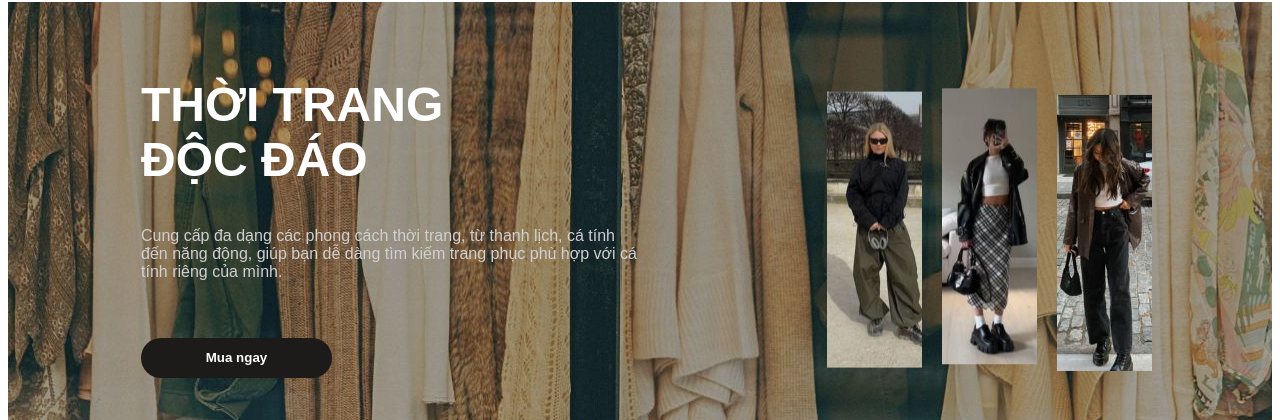
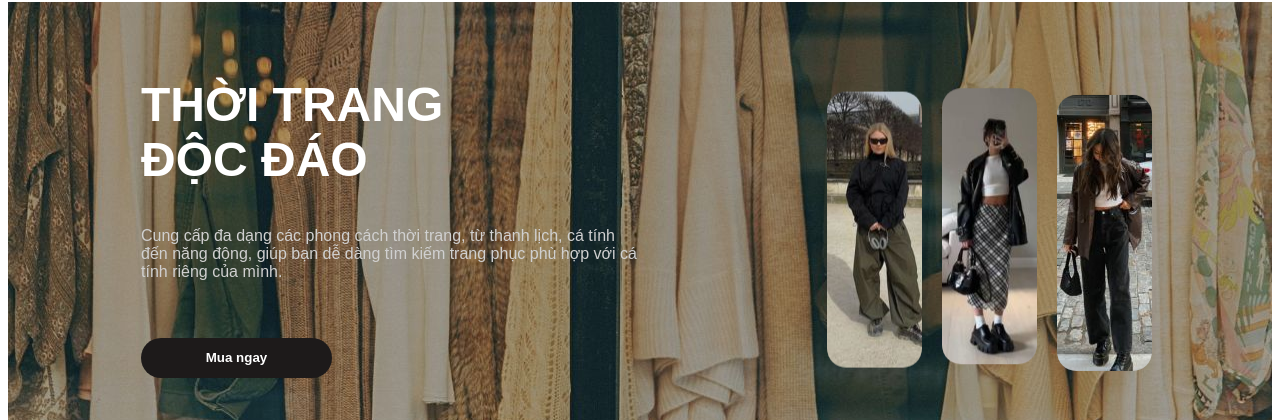
Before and after one commit to trieu1212/ecom-security-sql, a React (Create React App) app in the folder fe/: page / in a window 1280 px wide. Shown: the part 115-535 px from the top of the page. Built offline with nearby package versions, Linux system fonts and the light colour scheme; no server answers.

Commit message:
fix banner img

```diff
--- a/fe/src/components/Banner/Banner.css
+++ b/fe/src/components/Banner/Banner.css
@@ -49,6 +49,7 @@
 #banner .box-right img {
     margin:0px 10px;
     animation :animation 3s infinite linear;
+    border-radius: 1.2rem;
 }
 
 
```
